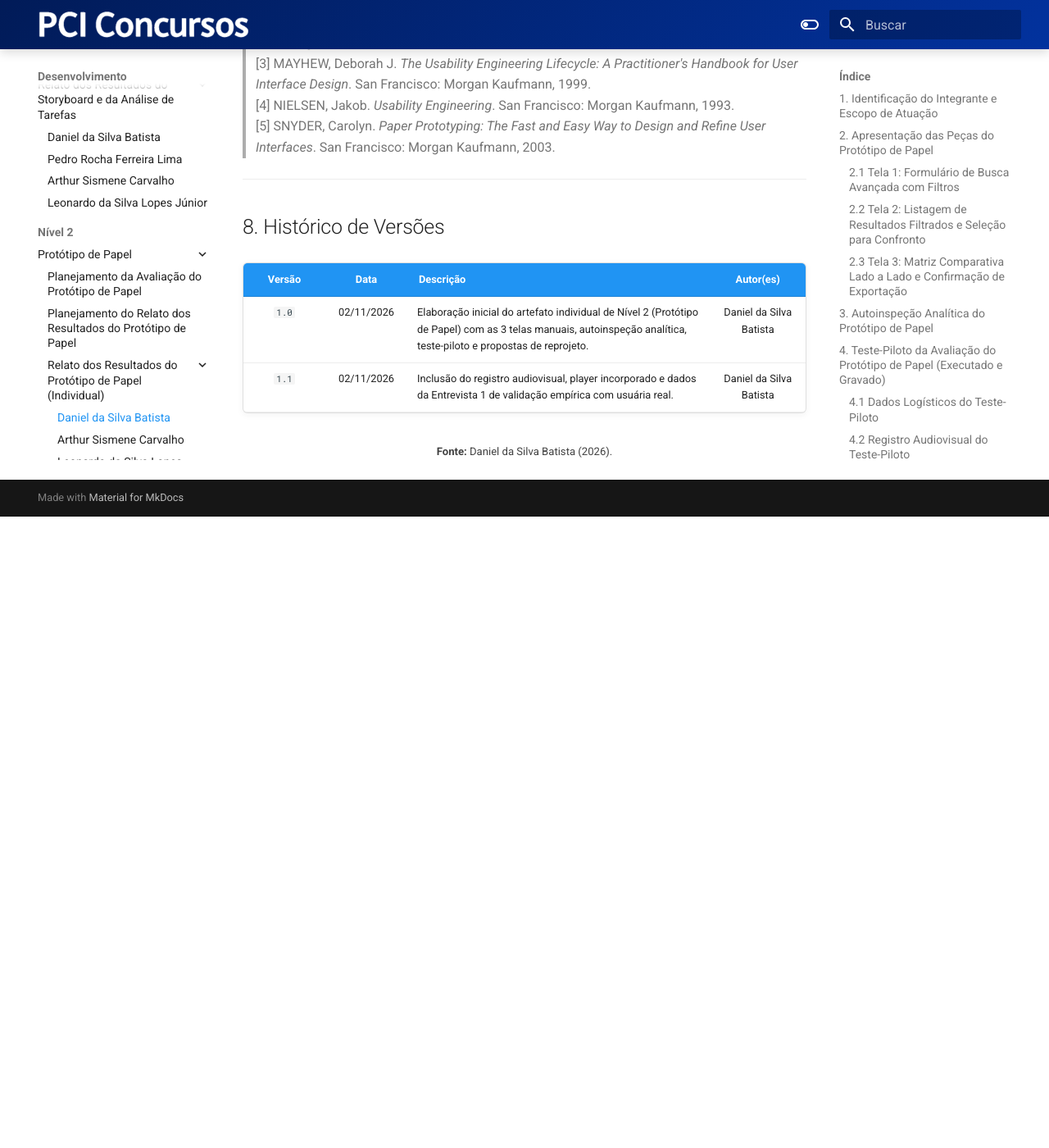
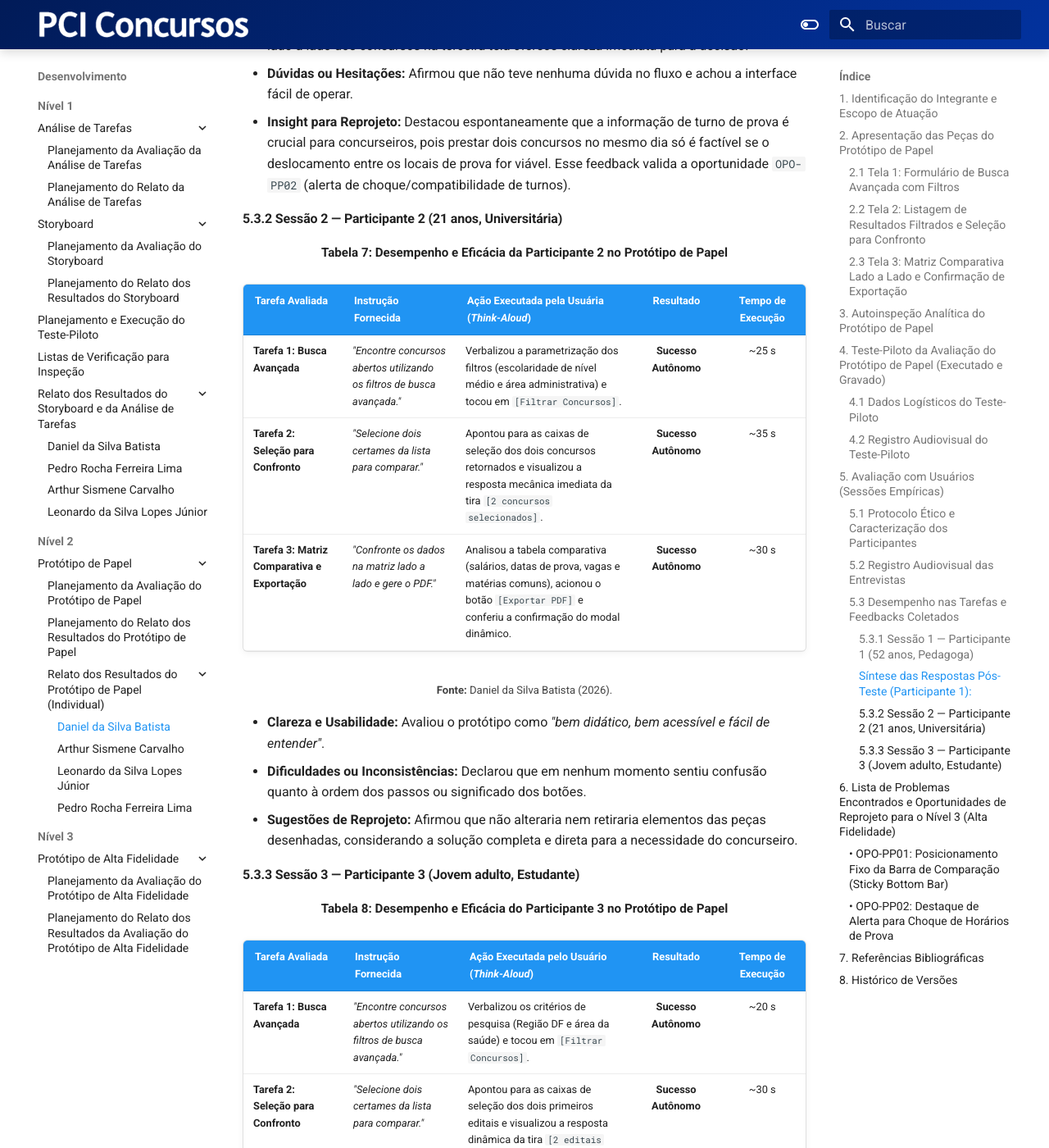
Before and after one commit to Interacao-Humano-Computador/2026.2-Grupo07, an MkDocs documentation site: the page built from docs/design-avaliacao-desenvolvimento/etapa-5/daniel-batista-prototipo-papel.md, in a window 1280 px wide and 1400 px high, scrolled down 10718 px. Shown: the whole window at 82% size. Built offline with MkDocs 1.6.1 and Material for MkDocs 9.7.7, drawn with Linux system fonts in a browser that asks for light colours; before the commit the page ends 11348 px from its top, so only the background shows below that; some of the changed text lies outside the part shown.

Commit message:
docs(nivel-2): consolida entrevistas 2 e 3 do prototipo de papel com videos e analises

```diff
--- a/docs/design-avaliacao-desenvolvimento/etapa-5/daniel-batista-prototipo-papel.md
+++ b/docs/design-avaliacao-desenvolvimento/etapa-5/daniel-batista-prototipo-papel.md
@@ -248,8 +248,8 @@
 | Participante | Perfil Concurseiro | Idade / Ocupação | Rotina com Concursos | Dispositivo Habitual | Status do TCLE |
 | :---: | :--- | :--- | :--- | :--- | :---: |
 | **Participante 1** | Perfil 1 – Candidato | 52 anos / Pedagoga e Psicopedagoga | Concurseira ativa (em busca de recolocação e prestando concursos regularmente) | Computador Pessoal | Aceito formalmente em vídeo |
-| **Participante 2** | Perfil 1 – Candidato | Universitária / Estudante | Concurseira ativa (pesquisa certames regularmente) | Computador Pessoal | *Em condução* |
-| **Participante 3** | Perfil 1 – Candidato | Jovem adulto / Estudante | Concurseiro iniciante (iniciando a rotina de busca de certames) | Computador Pessoal | *Em condução* |
+| **Participante 2** | Perfil 1 – Candidato | 21 anos / Universitária e Estudante | Concurseira ativa (pesquisa certames regularmente) | Computador Pessoal | Aceito formalmente em vídeo |
+| **Participante 3** | Perfil 1 – Candidato | Jovem adulto / Estudante | Concurseiro iniciante (iniciando a rotina de busca de certames) | Computador Pessoal | Aceito formalmente em vídeo |
 
 <p align="center" style="font-size: 0.85em; margin-top: -0.6em;"><b>Fonte:</b> Daniel da Silva Batista (2026).</p>
 
@@ -266,8 +266,8 @@
 | Sessão | Entrevistador | Participante | Data e Horário | Duração | Link da Gravação |
 | :---: | :--- | :---: | :---: | :---: | :--- |
 | **Entrevista 1** | Daniel da Silva Batista | Participante 1 (52 anos, Pedagoga) | 02/11/2026 às 10:45 | 05 min 05 s | [Vídeo da Entrevista 1 (YouTube - 05m 05s)](https://youtu.be/C8vyfMWISsY) |
-| **Entrevista 2** | Daniel da Silva Batista | Participante 2 | 02/11/2026 | *A realizar* | *Em gravação* |
-| **Entrevista 3** | Daniel da Silva Batista | Participante 3 | 02/11/2026 | *A realizar* | *Em gravação* |
+| **Entrevista 2** | Daniel da Silva Batista | Participante 2 (21 anos, Universitária) | 02/11/2026 às 14:03 | 02 min 16 s | [Vídeo da Entrevista 2 (YouTube - 02m 16s)](https://youtu.be/AErfSvTkVGA) |
+| **Entrevista 3** | Daniel da Silva Batista | Participante 3 (Jovem adulto, Estudante) | 02/11/2026 às 14:12 | 02 min 06 s | [Vídeo da Entrevista 3 (YouTube - 02m 06s)](https://youtu.be/QzVX9Hed4OU) |
 
 <p align="center" style="font-size: 0.85em; margin-top: -0.6em;"><b>Fonte:</b> Daniel da Silva Batista (2026).</p>
 
@@ -282,7 +282,29 @@
 
 </div>
 
-### 5.3 Desempenho nas Tarefas e Feedbacks da Entrevista 1
+<div align="center">
+
+<iframe width="720" height="405" src="https://www.youtube.com/embed/AErfSvTkVGA" title="Entrevista 02 - Protótipo de Papel - Daniel Batista (Grupo 07 IHC)" frameborder="0" allow="accelerometer; autoplay; clipboard-write; encrypted-media; gyroscope; picture-in-picture; web-share" allowfullscreen style="border: 1px solid #d0d7de; border-radius: 8px; box-shadow: 0 4px 12px rgba(0,0,0,0.08); margin: 16px auto; display: block;"></iframe>
+
+<p align="center"><b>Vídeo 3:</b> Gravação da Entrevista 2 — Avaliação do Protótipo de Papel (TAR-01 e TAR-02)</p>
+<p align="center" style="font-size: 0.85em; margin-top: -0.6em;"><b>Link direto no YouTube:</b> <a href="https://youtu.be/AErfSvTkVGA" target="_blank">https://youtu.be/AErfSvTkVGA</a></p>
+
+</div>
+
+<div align="center">
+
+<iframe width="720" height="405" src="https://www.youtube.com/embed/QzVX9Hed4OU" title="Entrevista 03 - Protótipo de Papel - Daniel Batista (Grupo 07 IHC)" frameborder="0" allow="accelerometer; autoplay; clipboard-write; encrypted-media; gyroscope; picture-in-picture; web-share" allowfullscreen style="border: 1px solid #d0d7de; border-radius: 8px; box-shadow: 0 4px 12px rgba(0,0,0,0.08); margin: 16px auto; display: block;"></iframe>
+
+<p align="center"><b>Vídeo 4:</b> Gravação da Entrevista 3 — Avaliação do Protótipo de Papel (TAR-01 e TAR-02)</p>
+<p align="center" style="font-size: 0.85em; margin-top: -0.6em;"><b>Link direto no YouTube:</b> <a href="https://youtu.be/QzVX9Hed4OU" target="_blank">https://youtu.be/QzVX9Hed4OU</a></p>
+
+</div>
+
+### 5.3 Desempenho nas Tarefas e Feedbacks Coletados
+
+Nas sessões individuais, o protocolo de *Think-Aloud* (pensar em voz alta) foi empregado conjuntamente à simulação mecânica do Computador Humano:
+
+#### 5.3.1 Sessão 1 — Participante 1 (52 anos, Pedagoga)
 
 Durante a primeira sessão com a **Participante 1**, a técnica do *Think-Aloud* (pensar em voz alta) foi aplicada conjuntamente à simulação mecânica do Computador Humano:
 
@@ -304,6 +326,46 @@
 - **Organização Visual:** Considerou o protótipo muito intuitivo, destacando que a apresentação lado a lado dos concursos na terceira tela oferece clareza imediata para a decisão.
 - **Dúvidas ou Hesitações:** Afirmou que não teve nenhuma dúvida no fluxo e achou a interface fácil de operar.
 - **Insight para Reprojeto:** Destacou espontaneamente que a informação de turno de prova é crucial para concurseiros, pois prestar dois concursos no mesmo dia só é factível se o deslocamento entre os locais de prova for viável. Esse feedback valida a oportunidade `OPO-PP02` (alerta de choque/compatibilidade de turnos).
+
+#### 5.3.2 Sessão 2 — Participante 2 (21 anos, Universitária)
+
+<div align="center" markdown="1">
+
+<p align="center"><b>Tabela 7: Desempenho e Eficácia da Participante 2 no Protótipo de Papel</b></p>
+
+| Tarefa Avaliada | Instrução Fornecida | Ação Executada pela Usuária (*Think-Aloud*) | Resultado | Tempo de Execução |
+| :--- | :--- | :--- | :---: | :---: |
+| **Tarefa 1: Busca Avançada** | *"Encontre concursos abertos utilizando os filtros de busca avançada."* | Verbalizou a parametrização dos filtros (escolaridade de nível médio e área administrativa) e tocou em `[Filtrar Concursos]`. | **Sucesso Autônomo** | ~25 s |
+| **Tarefa 2: Seleção para Confronto** | *"Selecione dois certames da lista para comparar."* | Apontou para as caixas de seleção dos dois concursos retornados e visualizou a resposta mecânica imediata da tira `[2 concursos selecionados]`. | **Sucesso Autônomo** | ~35 s |
+| **Tarefa 3: Matriz Comparativa e Exportação** | *"Confronte os dados na matriz lado a lado e gere o PDF."* | Analisou a tabela comparativa (salários, datas de prova, vagas e matérias comuns), acionou o botão `[Exportar PDF]` e conferiu a confirmação do modal dinâmico. | **Sucesso Autônomo** | ~30 s |
+
+<p align="center" style="font-size: 0.85em; margin-top: -0.6em;"><b>Fonte:</b> Daniel da Silva Batista (2026).</p>
+
+</div>
+
+- **Clareza e Usabilidade:** Avaliou o protótipo como *"bem didático, bem acessível e fácil de entender"*.
+- **Dificuldades ou Inconsistências:** Declarou que em nenhum momento sentiu confusão quanto à ordem dos passos ou significado dos botões.
+- **Sugestões de Reprojeto:** Afirmou que não alteraria nem retiraria elementos das peças desenhadas, considerando a solução completa e direta para a necessidade do concurseiro.
+
+#### 5.3.3 Sessão 3 — Participante 3 (Jovem adulto, Estudante)
+
+<div align="center" markdown="1">
+
+<p align="center"><b>Tabela 8: Desempenho e Eficácia do Participante 3 no Protótipo de Papel</b></p>
+
+| Tarefa Avaliada | Instrução Fornecida | Ação Executada pelo Usuário (*Think-Aloud*) | Resultado | Tempo de Execução |
+| :--- | :--- | :--- | :---: | :---: |
+| **Tarefa 1: Busca Avançada** | *"Encontre concursos abertos utilizando os filtros de busca avançada."* | Verbalizou os critérios de pesquisa (Região DF e área da saúde) e tocou em `[Filtrar Concursos]`. | **Sucesso Autônomo** | ~20 s |
+| **Tarefa 2: Seleção para Confronto** | *"Selecione dois certames da lista para comparar."* | Apontou para as caixas de seleção dos dois primeiros editais e visualizou a resposta dinâmica da tira `[2 editais selecionados - Comparar Agora]`. | **Sucesso Autônomo** | ~30 s |
+| **Tarefa 3: Matriz Comparativa e Exportação** | *"Confronte os dados na matriz lado a lado e gere o PDF."* | Analisou as colunas comparativas dos editais selecionados, tocou no botão de rodapé `[Exportar PDF]` e confirmou o fechamento da notação dinâmica de sucesso. | **Sucesso Autônomo** | ~25 s |
+
+<p align="center" style="font-size: 0.85em; margin-top: -0.6em;"><b>Fonte:</b> Daniel da Silva Batista (2026).</p>
+
+</div>
+
+- **Clareza e Usabilidade:** Afirmou que não sentiu nenhuma confusão e que o fluxo de pensamento não foi interrompido em nenhuma das telas.
+- **Dificuldades ou Hesitações:** Declarou que os passos são fáceis de assimilar e que as peças móveis comunicam bem as respostas da interface.
+- **Sugestões de Reprojeto:** Informou que achou a estrutura bem resolvida e que não faria acréscimos ou alterações no modelo de baixa fidelidade.
 
 ---
 
@@ -345,6 +407,8 @@
 | :---: | :---: | :--- | :---: |
 | `1.0` | 02/11/2026 | Elaboração inicial do artefato individual de Nível 2 (Protótipo de Papel) com as 3 telas manuais, autoinspeção analítica, teste-piloto e propostas de reprojeto. | Daniel da Silva Batista |
 | `1.1` | 02/11/2026 | Inclusão do registro audiovisual, player incorporado e dados da Entrevista 1 de validação empírica com usuária real. | Daniel da Silva Batista |
+| `1.2` | 02/11/2026 | Inclusão do registro audiovisual, player incorporado e dados da Entrevista 2 com participante universitária. | Daniel da Silva Batista |
+| `1.3` | 02/11/2026 | Inclusão do registro audiovisual, player incorporado da Entrevista 3 e consolidação integral dos testes empíricos com os 3 participantes reais. | Daniel da Silva Batista |
 
 <p align="center" style="font-size: 0.85em; margin-top: -0.6em;"><b>Fonte:</b> Daniel da Silva Batista (2026).</p>
 
```
